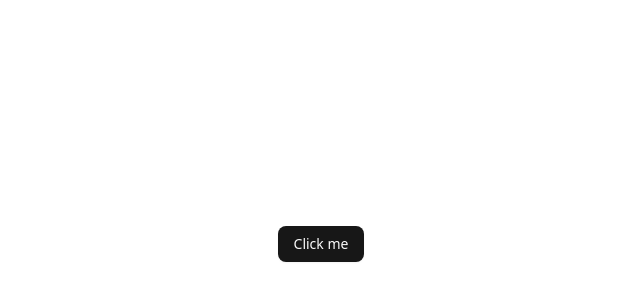
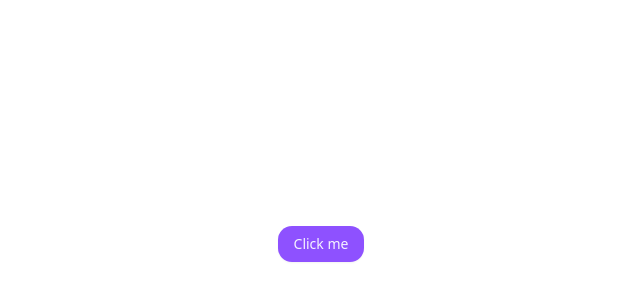
Before and after one commit to peeranat-dan/scrum-poker, a React (Vite) app: page / in a window 1280 px wide. Shown: the part 156-456 px from the top of the page, without its empty margins (319-959 px from the left). Built offline with nearby package versions, Linux system fonts and the light colour scheme.

Commit message:
chore: change theme color to purple

```diff
--- a/src/index.css
+++ b/src/index.css
@@ -42,72 +42,72 @@
 }
 
 :root {
-  --radius: 0.625rem;
+  --radius: 1rem;
   --background: oklch(1 0 0);
-  --foreground: oklch(0.145 0 0);
+  --foreground: oklch(0.141 0.005 285.823);
   --card: oklch(1 0 0);
-  --card-foreground: oklch(0.145 0 0);
+  --card-foreground: oklch(0.141 0.005 285.823);
   --popover: oklch(1 0 0);
-  --popover-foreground: oklch(0.145 0 0);
-  --primary: oklch(0.205 0 0);
-  --primary-foreground: oklch(0.985 0 0);
-  --secondary: oklch(0.97 0 0);
-  --secondary-foreground: oklch(0.205 0 0);
-  --muted: oklch(0.97 0 0);
-  --muted-foreground: oklch(0.556 0 0);
-  --accent: oklch(0.97 0 0);
-  --accent-foreground: oklch(0.205 0 0);
+  --popover-foreground: oklch(0.141 0.005 285.823);
+  --primary: oklch(0.606 0.25 292.717);
+  --primary-foreground: oklch(0.969 0.016 293.756);
+  --secondary: oklch(0.967 0.001 286.375);
+  --secondary-foreground: oklch(0.21 0.006 285.885);
+  --muted: oklch(0.967 0.001 286.375);
+  --muted-foreground: oklch(0.552 0.016 285.938);
+  --accent: oklch(0.967 0.001 286.375);
+  --accent-foreground: oklch(0.21 0.006 285.885);
   --destructive: oklch(0.577 0.245 27.325);
-  --border: oklch(0.922 0 0);
-  --input: oklch(0.922 0 0);
-  --ring: oklch(0.708 0 0);
+  --border: oklch(0.92 0.004 286.32);
+  --input: oklch(0.92 0.004 286.32);
+  --ring: oklch(0.606 0.25 292.717);
   --chart-1: oklch(0.646 0.222 41.116);
   --chart-2: oklch(0.6 0.118 184.704);
   --chart-3: oklch(0.398 0.07 227.392);
   --chart-4: oklch(0.828 0.189 84.429);
   --chart-5: oklch(0.769 0.188 70.08);
   --sidebar: oklch(0.985 0 0);
-  --sidebar-foreground: oklch(0.145 0 0);
-  --sidebar-primary: oklch(0.205 0 0);
-  --sidebar-primary-foreground: oklch(0.985 0 0);
-  --sidebar-accent: oklch(0.97 0 0);
-  --sidebar-accent-foreground: oklch(0.205 0 0);
-  --sidebar-border: oklch(0.922 0 0);
-  --sidebar-ring: oklch(0.708 0 0);
+  --sidebar-foreground: oklch(0.141 0.005 285.823);
+  --sidebar-primary: oklch(0.606 0.25 292.717);
+  --sidebar-primary-foreground: oklch(0.969 0.016 293.756);
+  --sidebar-accent: oklch(0.967 0.001 286.375);
+  --sidebar-accent-foreground: oklch(0.21 0.006 285.885);
+  --sidebar-border: oklch(0.92 0.004 286.32);
+  --sidebar-ring: oklch(0.606 0.25 292.717);
 }
 
 .dark {
-  --background: oklch(0.145 0 0);
+  --background: oklch(0.141 0.005 285.823);
   --foreground: oklch(0.985 0 0);
-  --card: oklch(0.205 0 0);
+  --card: oklch(0.21 0.006 285.885);
   --card-foreground: oklch(0.985 0 0);
-  --popover: oklch(0.205 0 0);
+  --popover: oklch(0.21 0.006 285.885);
   --popover-foreground: oklch(0.985 0 0);
-  --primary: oklch(0.922 0 0);
-  --primary-foreground: oklch(0.205 0 0);
-  --secondary: oklch(0.269 0 0);
+  --primary: oklch(0.541 0.281 293.009);
+  --primary-foreground: oklch(0.969 0.016 293.756);
+  --secondary: oklch(0.274 0.006 286.033);
   --secondary-foreground: oklch(0.985 0 0);
-  --muted: oklch(0.269 0 0);
-  --muted-foreground: oklch(0.708 0 0);
-  --accent: oklch(0.269 0 0);
+  --muted: oklch(0.274 0.006 286.033);
+  --muted-foreground: oklch(0.705 0.015 286.067);
+  --accent: oklch(0.274 0.006 286.033);
   --accent-foreground: oklch(0.985 0 0);
   --destructive: oklch(0.704 0.191 22.216);
   --border: oklch(1 0 0 / 10%);
   --input: oklch(1 0 0 / 15%);
-  --ring: oklch(0.556 0 0);
+  --ring: oklch(0.541 0.281 293.009);
   --chart-1: oklch(0.488 0.243 264.376);
   --chart-2: oklch(0.696 0.17 162.48);
   --chart-3: oklch(0.769 0.188 70.08);
   --chart-4: oklch(0.627 0.265 303.9);
   --chart-5: oklch(0.645 0.246 16.439);
-  --sidebar: oklch(0.205 0 0);
+  --sidebar: oklch(0.21 0.006 285.885);
   --sidebar-foreground: oklch(0.985 0 0);
-  --sidebar-primary: oklch(0.488 0.243 264.376);
-  --sidebar-primary-foreground: oklch(0.985 0 0);
-  --sidebar-accent: oklch(0.269 0 0);
+  --sidebar-primary: oklch(0.541 0.281 293.009);
+  --sidebar-primary-foreground: oklch(0.969 0.016 293.756);
+  --sidebar-accent: oklch(0.274 0.006 286.033);
   --sidebar-accent-foreground: oklch(0.985 0 0);
   --sidebar-border: oklch(1 0 0 / 10%);
-  --sidebar-ring: oklch(0.556 0 0);
+  --sidebar-ring: oklch(0.541 0.281 293.009);
 }
 
 @layer base {
```
